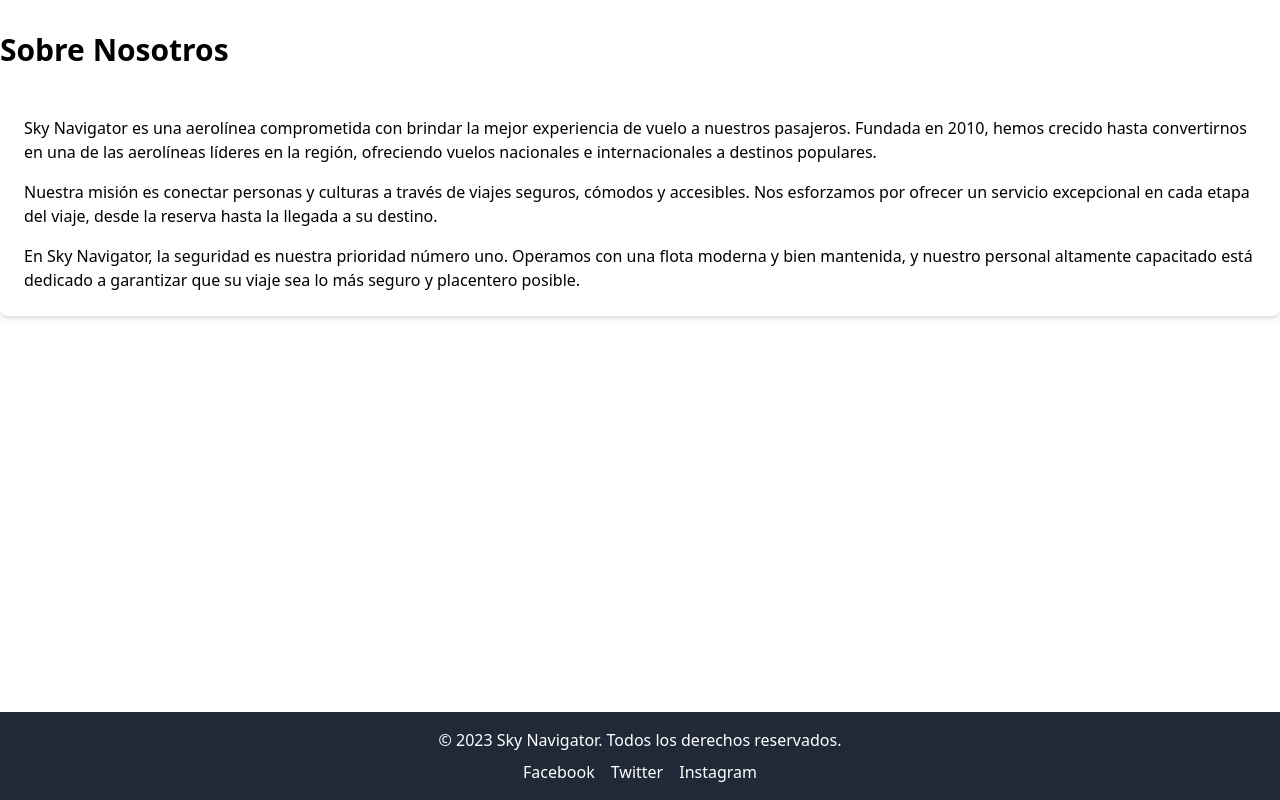
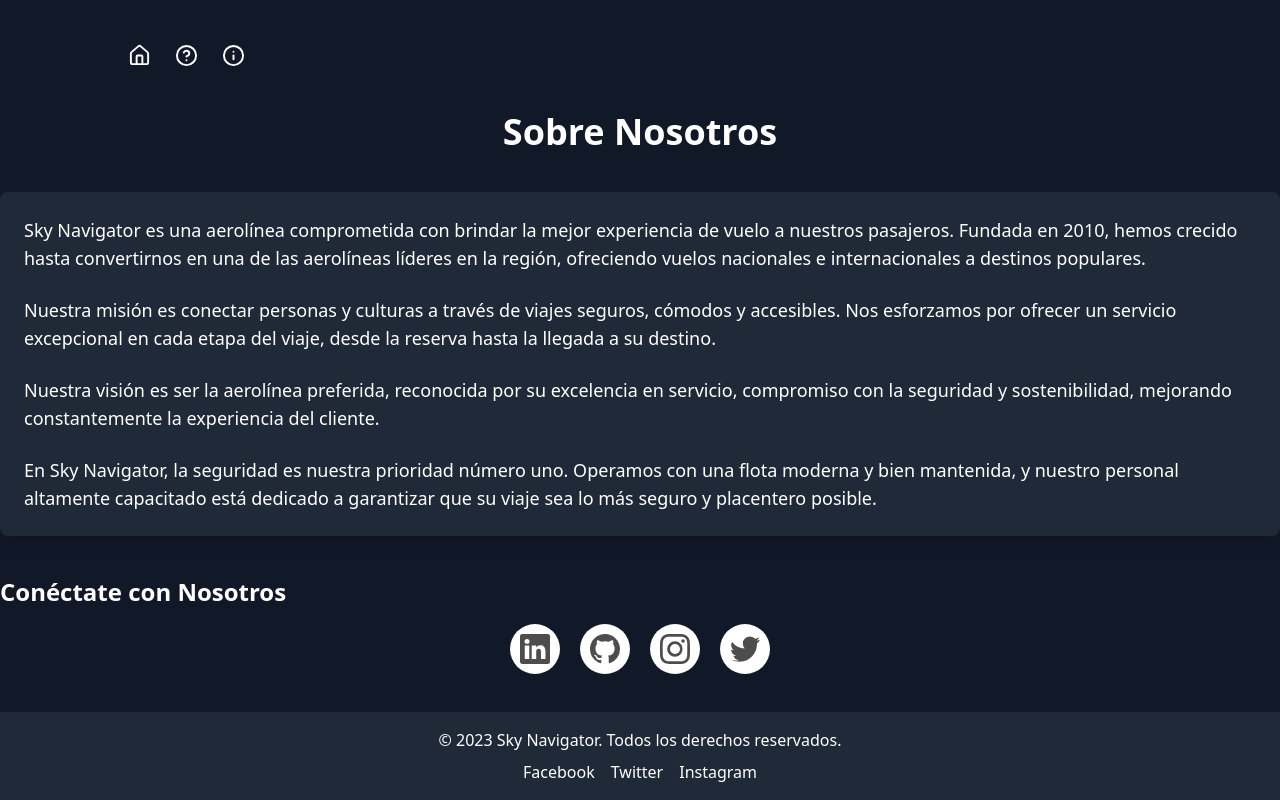
Before and after one commit to GrodoNV/sky-navigator, a React (Vite) app: page /about in a window 1280 px wide. Built offline with nearby package versions, Linux system fonts and the light colour scheme.

Commit message:
agregando detalles a faqs y a about us como el carrusel y los socialmedia

```diff
--- a/src/components/AboutUsPage.jsx
+++ b/src/components/AboutUsPage.jsx
@@ -1,29 +1,43 @@
-import React from 'react';
-import Navbar from './Navbar';
-import Footer from './Footer';
+import React from "react";
+import Navbar from "./Navbar";
+import Footer from "./Footer";
+import SocialMedia from "./SocialMedia"; // Importa el componente SocialMedia
 
 const AboutUsPage = () => {
   return (
-    <div className="min-h-screen flex flex-col">
+    <div className="min-h-screen flex flex-col bg-gray-900 text-white">
       <Navbar />
-      <main className="flex-grow container mx-auto py-8">
-        <h1 className="text-3xl font-bold mb-6">Sobre Nosotros</h1>
-        <div className="bg-white shadow-md rounded-lg p-6">
-          <p className="mb-4">
+      <main className="flex-grow container mx-auto py-8 px-0">
+        <h1 className="text-4xl font-extrabold text-center mt-20 mb-10">Sobre Nosotros</h1>
+
+        <div className="bg-gray-800 shadow-lg rounded-lg p-6 space-y-6">
+          <p className="text-lg">
             Sky Navigator es una aerolínea comprometida con brindar la mejor experiencia de vuelo a nuestros pasajeros.
             Fundada en 2010, hemos crecido hasta convertirnos en una de las aerolíneas líderes en la región,
             ofreciendo vuelos nacionales e internacionales a destinos populares.
           </p>
-          <p className="mb-4">
+
+          <p className="text-lg">
             Nuestra misión es conectar personas y culturas a través de viajes seguros, cómodos y accesibles.
             Nos esforzamos por ofrecer un servicio excepcional en cada etapa del viaje, desde la reserva hasta
             la llegada a su destino.
           </p>
-          <p>
+
+          <p className="text-lg">
+            Nuestra visión es ser la aerolínea preferida, reconocida por su excelencia en servicio, compromiso
+            con la seguridad y sostenibilidad, mejorando constantemente la experiencia del cliente.
+          </p>
+
+          <p className="text-lg">
             En Sky Navigator, la seguridad es nuestra prioridad número uno. Operamos con una flota moderna y
             bien mantenida, y nuestro personal altamente capacitado está dedicado a garantizar que su viaje
             sea lo más seguro y placentero posible.
           </p>
+        </div>
+
+        <div className="mt-10">
+          <h2 className="text-2xl font-bold mb-4">Conéctate con Nosotros</h2>
+          <SocialMedia />
         </div>
       </main>
       <Footer />
--- /dev/null
+++ b/src/components/Carousel.jsx
@@ -0,0 +1,56 @@
+import React, { useState } from "react";
+
+const Carousel = () => {
+  const slides = [
+    { id: 1, title: "Mascotas", image: "/images/mascotas.jpg" },
+    { id: 2, title: "Embarazos", image: "/images/embarazos.jpg" },
+    { id: 3, title: "Check-In", image: "/images/checkin.jpg" },
+  ];
+
+  const [currentSlide, setCurrentSlide] = useState(0);
+
+  const nextSlide = () => {
+    setCurrentSlide((prev) => (prev + 1) % slides.length);
+  };
+
+  const prevSlide = () => {
+    setCurrentSlide((prev) => (prev - 1 + slides.length) % slides.length);
+  };
+
+  return (
+    <div className="relative w-full max-w-4xl mx-auto overflow-hidden rounded-lg shadow-lg">
+      <div
+        className="flex transition-transform duration-500"
+        style={{ transform: `translateX(-${currentSlide * 100}%)` }}
+      >
+        {slides.map((slide) => (
+          <div
+            key={slide.id}
+            className="w-full flex-shrink-0 bg-gray-800 text-white text-center"
+          >
+            <img
+              src={slide.image}
+              alt={slide.title}
+              className="w-full h-64 object-cover"
+            />
+            <h3 className="text-lg font-semibold mt-2">{slide.title}</h3>
+          </div>
+        ))}
+      </div>
+      <button
+        onClick={prevSlide}
+        className="absolute top-1/2 left-2 transform -translate-y-1/2 text-white bg-black bg-opacity-50 p-2 rounded-full"
+      >
+        ◀
+      </button>
+      <button
+        onClick={nextSlide}
+        className="absolute top-1/2 right-2 transform -translate-y-1/2 text-white bg-black bg-opacity-50 p-2 rounded-full"
+      >
+        ▶
+      </button>
+    </div>
+  );
+};
+
+export default Carousel;
--- a/src/components/FAQsPage.jsx
+++ b/src/components/FAQsPage.jsx
@@ -1,6 +1,7 @@
-import React from 'react';
-import Navbar from './Navbar';
-import Footer from './Footer';
+import React from "react";
+import Navbar from "./Navbar";
+import Footer from "./Footer";
+import Carousel from "./Carousel";
 
 const FAQsPage = () => {
   const faqs = [
@@ -11,15 +12,23 @@ const FAQsPage = () => {
   ];
 
   return (
-    <div className="min-h-screen flex flex-col">
+    <div className="min-h-screen flex flex-col bg-gray-900 text-white">
       <Navbar />
-      <main className="flex-grow container mx-auto py-8">
-        <h1 className="text-3xl font-bold mb-6">Preguntas Frecuentes</h1>
-        <div className="space-y-6">
+      <main className="flex-grow container mx-auto py-8 px-4">
+        <h1 className="text-4xl font-extrabold text-center mb-10">Preguntas Frecuentes</h1>
+
+        {/* Carrusel */}
+        <Carousel />
+
+        {/* Preguntas Frecuentes */}
+        <div className="space-y-6 mt-10">
           {faqs.map((faq, index) => (
-            <div key={index} className="bg-white shadow-md rounded-lg p-6">
-              <h2 className="text-xl font-semibold mb-2">{faq.question}</h2>
-              <p>{faq.answer}</p>
+            <div
+              key={index}
+              className="bg-gray-800 shadow-lg rounded-lg p-6 hover:shadow-xl transition-shadow"
+            >
+              <h2 className="text-2xl font-bold mb-4">{faq.question}</h2>
+              <p className="text-gray-300">{faq.answer}</p>
             </div>
           ))}
         </div>
--- a/src/components/FlightCard.jsx
+++ b/src/components/FlightCard.jsx
@@ -33,7 +33,6 @@ const FlightCard = ({ flight }) => {
         onMouseEnter={() => setIsHovered(true)}
         onMouseLeave={() => setIsHovered(false)}
       >
-        {/* Animated border effect */}
         <div
           className={`card__border absolute -z-10 top-1/2 left-1/2
           -translate-x-1/2 -translate-y-1/2 w-[calc(100%+2px)] h-[calc(100%+2px)]
@@ -42,7 +41,6 @@ const FlightCard = ({ flight }) => {
           ${isHovered ? 'opacity-100 scale-105' : 'opacity-70'}`}
         />
 
-        {/* Card Content */}
         <div>
           <div className="card_title__container mb-2">
             <h3 className="card_title text-sm sm:text-base text-white font-bold">{flight.airline}</h3>
--- a/src/components/Navbar.jsx
+++ b/src/components/Navbar.jsx
@@ -12,7 +12,7 @@ const Navbar = () => {
   ];
 
   return (
-    <nav className="absolute top-0 left-0 right-0 z-50  ">
+    <nav className="absolute top-7 left-20">
       <div
         className={`flex items-center justify-between px-4 sm:px-6 md:px-8 lg:px-12 py-4 max-w-[500px] mx-auto ${
           isExpanded ? 'w-full' : 'w-16 sm:w-20 md:w-24 lg:w-28'
@@ -21,7 +21,7 @@ const Navbar = () => {
         {/* Hamburger Button */}
         <button
           onClick={() => setIsExpanded(!isExpanded)}
-          className="absolute left-1.5 top-4 p-2 text-white focus:outline-none md:hidden"
+          className="absolute right-40 top-4 p-2 text-white focus:outline-none md:hidden"
         >
           {isExpanded ? <X size={24} /> : <Menu size={24} />}
         </button>
@@ -36,7 +36,7 @@ const Navbar = () => {
             <Link
               key={index}
               to={item.to}
-              className="flex items-center justify-center w-12 h-12 md:w-16 md:h-16 rounded-full  bg-transparent text-white transition-all duration-300 ease-in-out  hover:rounded-full hover:transform hover:-translate-y-1 focus:outline-none"
+              className=" md:w-16 md:h-16 rounded-full  bg-transparent text-white transition-all duration-300 ease-in-out  hover:-translate-y-1 "
             >
               <item.icon size={23} className=" transition-transform duration-300 ease-in-out" />
             </Link>
--- /dev/null
+++ b/src/components/SocialMedia.jsx
@@ -0,0 +1,58 @@
+import React from 'react';
+
+const SocialMedia = () => {
+  return (
+    <ul className="example-2">
+      <li className="icon-content">
+        <a href="https://linkedin.com/" aria-label="LinkedIn" data-social="linkedin">
+          <div className="filled"></div>
+          <svg xmlns="http://www.w3.org/2000/svg" width="16" height="16" fill="currentColor" className="bi bi-linkedin" viewBox="0 0 16 16">
+            <path
+              d="M0 1.146C0 .513.526 0 1.175 0h13.65C15.474 0 16 .513 16 1.146v13.708c0 .633-.526 1.146-1.175 1.146H1.175C.526 16 0 15.487 0 14.854zm4.943 12.248V6.169H2.542v7.225zm-1.2-8.212c.837 0 1.358-.554 1.358-1.248-.015-.709-.52-1.248-1.342-1.248S2.4 3.226 2.4 3.934c0 .694.521 1.248 1.327 1.248zm4.908 8.212V9.359c0-.216.016-.432.08-.586.173-.431.568-.878 1.232-.878.869 0 1.216.662 1.216 1.634v3.865h2.401V9.25c0-2.22-1.184-3.252-2.764-3.252-1.274 0-1.845.7-2.165 1.193v.025h-.016l.016-.025V6.169h-2.4c.03.678 0 7.225 0 7.225z"
+              fill="currentColor"
+            ></path>
+          </svg>
+        </a>
+        <div className="tooltip">LinkedIn</div>
+      </li>
+      <li className="icon-content">
+        <a href="https://www.github.com/" aria-label="GitHub" data-social="github">
+          <div className="filled"></div>
+          <svg xmlns="http://www.w3.org/2000/svg" width="16" height="16" fill="currentColor" className="bi bi-github" viewBox="0 0 16 16">
+            <path
+              d="M8 0C3.58 0 0 3.58 0 8c0 3.54 2.29 6.53 5.47 7.59.4.07.55-.17.55-.38 0-.19-.01-.82-.01-1.49-2.01.37-2.53-.49-2.69-.94-.09-.23-.48-.94-.82-1.13-.28-.15-.68-.52-.01-.53.63-.01 1.08.58 1.23.82.72 1.21 1.87.87 2.33.66.07-.52.28-.87.51-1.07-1.78-.2-3.64-.89-3.64-3.95 0-.87.31-1.59.82-2.15-.08-.2-.36-1.02.08-2.12 0 0 .67-.21 2.2.82.64-.18 1.32-.27 2-.27s1.36.09 2 .27c1.53-1.04 2.2-.82 2.2-.82.44 1.1.16 1.92.08 2.12.51.56.82 1.27.82 2.15 0 3.07-1.87 3.75-3.65 3.95.29.25.54.73.54 1.48 0 1.07-.01 1.93-.01 2.2 0 .21.15.46.55.38A8.01 8.01 0 0 0 16 8c0-4.42-3.58-8-8-8"
+              fill="currentColor"
+            ></path>
+          </svg>
+        </a>
+        <div className="tooltip">GitHub</div>
+      </li>
+      <li className="icon-content">
+        <a href="https://www.instagram.com/" aria-label="Instagram" data-social="instagram">
+          <div className="filled"></div>
+          <svg xmlns="http://www.w3.org/2000/svg" width="16" height="16" fill="currentColor" className="bi bi-instagram" viewBox="0 0 16 16">
+            <path
+              d="M8 0C5.829 0 5.556.01 4.703.048 3.85.088 3.269.222 2.76.42a3.9 3.9 0 0 0-1.417.923A3.9 3.9 0 0 0 .42 2.76C.222 3.268.087 3.85.048 4.7.01 5.555 0 5.827 0 8.001c0 2.172.01 2.444.048 3.297.04.852.174 1.433.372 1.942.205.526.478.972.923 1.417.444.445.89.719 1.416.923.51.198 1.09.333 1.942.372C5.555 15.99 5.827 16 8 16s2.444-.01 3.298-.048c.851-.04 1.434-.174 1.943-.372a3.9 3.9 0 0 0 1.416-.923c.445-.445.718-.891.923-1.417.197-.509.332-1.09.372-1.942C15.99 10.445 16 10.173 16 8s-.01-2.445-.048-3.299c-.04-.851-.175-1.433-.372-1.941a3.9 3.9 0 0 0-.923-1.417A3.9 3.9 0 0 0 13.24.42c-.51-.198-1.092-.333-1.943-.372C10.443.01 10.172 0 7.998 0zm-.717 1.442h.718c2.136 0 2.389.007 3.232.046.78.035 1.204.166 1.486.275.373.145.64.319.92.599s.453.546.598.92c.11.281.24.705.275 1.485.039.843.047 1.096.047 3.231s-.008 2.389-.047 3.232c-.035.78-.166 1.203-.275 1.485a2.5 2.5 0 0 1-.599.919c-.28.28-.546.453-.92.598-.28.11-.704.24-1.485.276-.843.038-1.096.047-3.232.047s-2.39-.009-3.233-.047c-.78-.036-1.203-.166-1.485-.276a2.5 2.5 0 0 1-.92-.598 2.5 2.5 0 0 1-.6-.92c-.109-.281-.24-.705-.275-1.485-.038-.843-.046-1.096-.046-3.233s.008-2.388.046-3.231c.036-.78.166-1.204.276-1.486.145-.373.319-.64.599-.92s.546-.453.92-.598c.282-.11.705-.24 1.485-.276.738-.034 1.024-.044 2.515-.045zm4.988 1.328a.96.96 0 1 0 0 1.92.96.96 0 0 0 0-1.92m-4.27 1.122a4.109 4.109 0 1 0 0 8.217 4.109 4.109 0 0 0 0-8.217m0 1.441a2.667 2.667 0 1 1 0 5.334 2.667 2.667 0 0 1 0-5.334"
+              fill="currentColor"
+            ></path>
+          </svg>
+        </a>
+        <div className="tooltip">Instagram</div>
+      </li>
+      <li className="icon-content">
+        <a href="https://twitter.com/" aria-label="Twitter" data-social="twitter">
+          <div className="filled"></div>
+          <svg xmlns="http://www.w3.org/2000/svg" width="16" height="16" fill="currentColor" className="bi bi-twitter" viewBox="0 0 16 16">
+            <path
+              d="M16 3.03a6.54 6.54 0 0 1-1.885.518 3.334 3.334 0 0 0 1.447-1.833 6.52 6.52 0 0 1-2.083.796A3.288 3.288 0 0 0 7.87 7.73a9.347 9.347 0 0 1-6.793-3.439 3.302 3.302 0 0 0 1.018 4.405A3.29 3.29 0 0 1 .64 8.232v.041a3.286 3.286 0 0 0 2.643 3.22 3.327 3.327 0 0 1-.866.115c-.21 0-.417-.021-.617-.06a3.295 3.295 0 0 0 3.078 2.293A6.598 6.598 0 0 1 0 13.336a9.365 9.365 0 0 0 5.035 1.477c6.041 0 9.34-5.006 9.34-9.34 0-.143-.003-.283-.01-.422A6.66 6.66 0 0 0 16 3.03z"
+              fill="currentColor"
+            ></path>
+          </svg>
+        </a>
+        <div className="tooltip">Twitter</div>
+      </li>
+    </ul>
+  );
+};
+
+export default SocialMedia;
--- a/src/index.css
+++ b/src/index.css
@@ -218,7 +218,7 @@
 
 
 
-  .checkbox-wrapper-10 .tgl {
+  .carheckbox-wrapper-10 .tgl {
     display: none;
   }
 
@@ -351,3 +351,107 @@
   .text-shadow-active {
     text-shadow: 2px 4px 1px #9e30a9, 2px 2px 1px #4090b5, 0 0 20px rgba(255, 255, 255, 0.616);
   }
+
+  .tooltip {
+    display: none;
+  }
+
+  .icon-content:hover .tooltip {
+    display: block;
+  }
+  /* From Uiverse.io by wilsondesouza */
+ul {
+  list-style: none;
+}
+
+.example-2 {
+  display: flex;
+  justify-content: center;
+  align-items: center;
+}
+.example-2 .icon-content {
+  margin: 0 10px;
+  position: relative;
+}
+.example-2 .icon-content .tooltip {
+  position: absolute;
+  top: -30px;
+  left: 50%;
+  transform: translateX(-50%);
+  color: #fff;
+  padding: 6px 10px;
+  border-radius: 5px;
+  opacity: 0;
+  visibility: hidden;
+  font-size: 14px;
+  transition: all 0.3s ease;
+}
+.example-2 .icon-content:hover .tooltip {
+  opacity: 1;
+  visibility: visible;
+  top: -50px;
+}
+.example-2 .icon-content a {
+  position: relative;
+  overflow: hidden;
+  display: flex;
+  justify-content: center;
+  align-items: center;
+  width: 50px;
+  height: 50px;
+  border-radius: 50%;
+  color: #4d4d4d;
+  background-color: #fff;
+  transition: all 0.3s ease-in-out;
+}
+.example-2 .icon-content a:hover {
+  box-shadow: 3px 2px 45px 0px rgb(0 0 0 / 12%);
+}
+.example-2 .icon-content a svg {
+  position: relative;
+  z-index: 1;
+  width: 30px;
+  height: 30px;
+}
+.example-2 .icon-content a:hover {
+  color: white;
+}
+.example-2 .icon-content a .filled {
+  position: absolute;
+  top: auto;
+  bottom: 0;
+  left: 0;
+  width: 100%;
+  height: 0;
+  background-color: #000;
+  transition: all 0.3s ease-in-out;
+}
+.example-2 .icon-content a:hover .filled {
+  height: 100%;
+}
+
+.example-2 .icon-content a[data-social="linkedin"] .filled,
+.example-2 .icon-content a[data-social="linkedin"] ~ .tooltip {
+  background-color: #0274b3;
+}
+
+.example-2 .icon-content a[data-social="github"] .filled,
+.example-2 .icon-content a[data-social="github"] ~ .tooltip {
+  background-color: #24262a;
+}
+.example-2 .icon-content a[data-social="instagram"] .filled,
+.example-2 .icon-content a[data-social="instagram"] ~ .tooltip {
+  background: linear-gradient(
+    45deg,
+    #405de6,
+    #5b51db,
+    #b33ab4,
+    #c135b4,
+    #e1306c,
+    #fd1f1f
+  );
+}
+.example-2 .icon-content a[data-social="youtube"] .filled,
+.example-2 .icon-content a[data-social="youtube"] ~ .tooltip {
+  background-color: #ff0000;
+}
```
